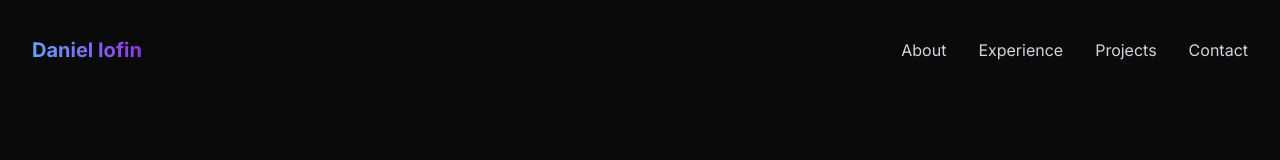
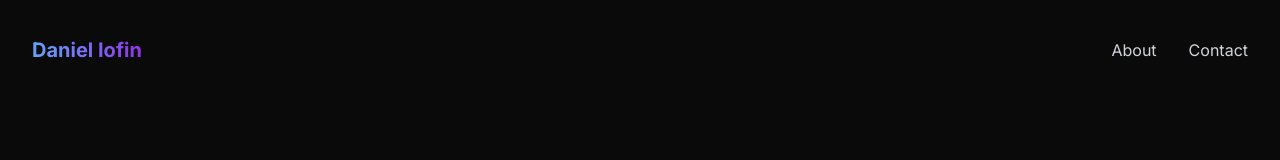
Before and after one commit to Daniel-Iofin/danieliofin.com, a Next.js app: page / in a window 1280 px wide. Shown: the top 160 px of the page. Built offline with nearby package versions, Linux system fonts and the light colour scheme.

Commit message:
Update nav

```diff
--- a/components/Navigation.tsx
+++ b/components/Navigation.tsx
@@ -17,8 +17,8 @@ const Navigation = () => {
 
   const navItems = [
     { name: 'About', href: '#about' },
-    { name: 'Experience', href: '#experience' },
-    { name: 'Projects', href: '#projects' },
+    // { name: 'Experience', href: '#experience' },
+    // { name: 'Projects', href: '#projects' },
     { name: 'Contact', href: '#contact' },
   ]
 
```
